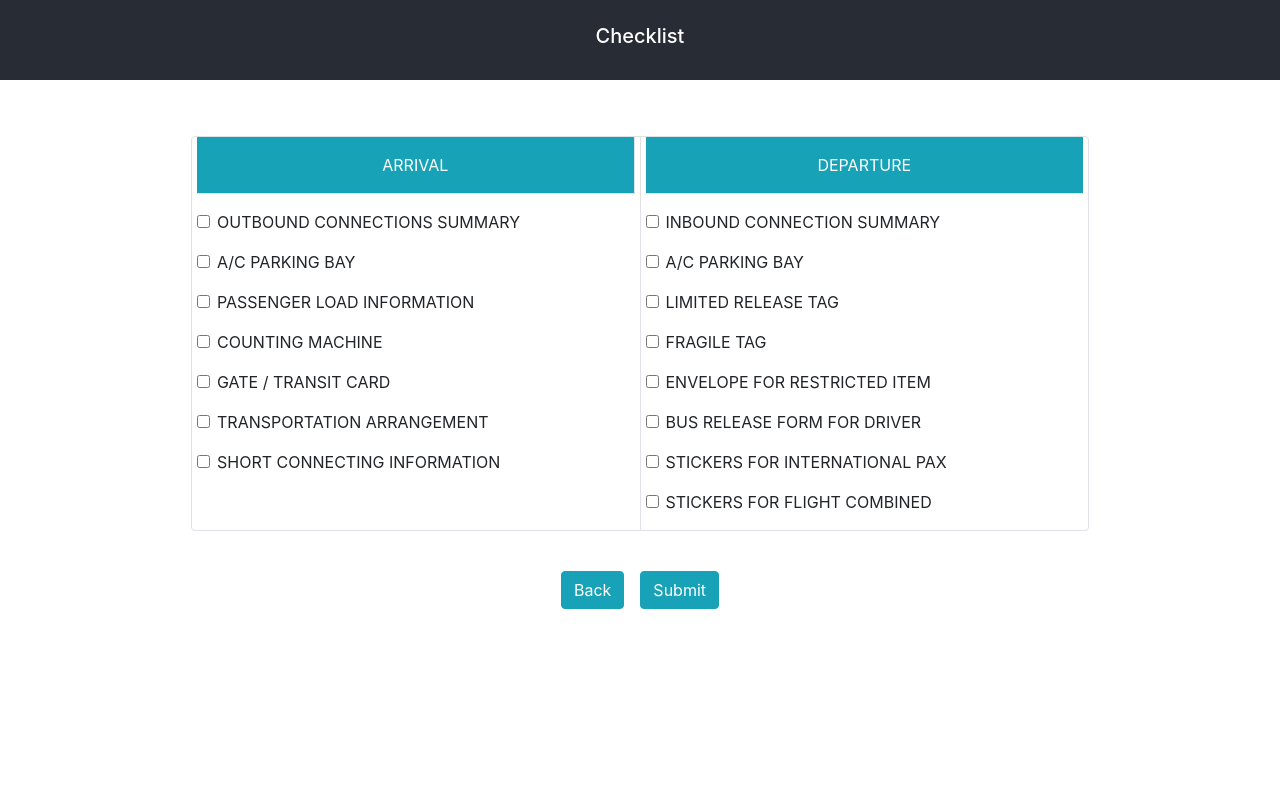
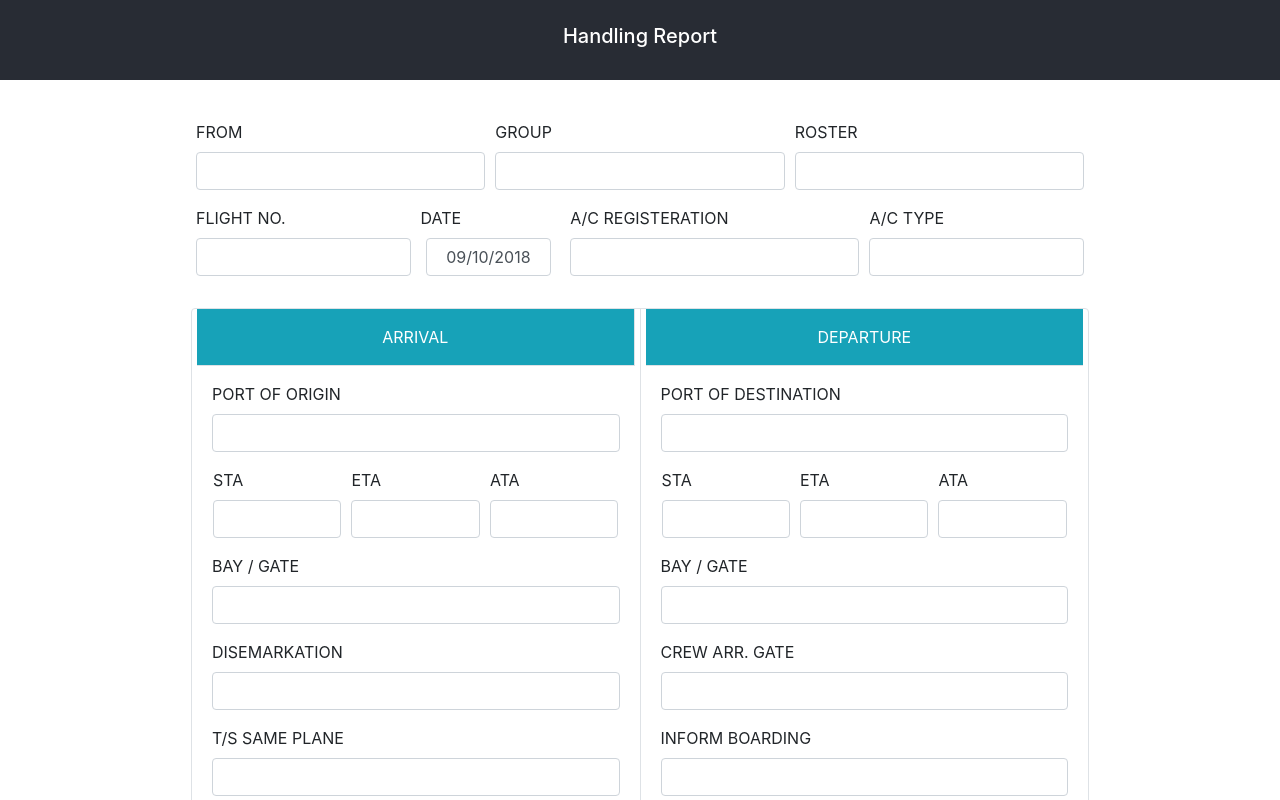
Before and after one commit to suchananw/thai-airway, a React (Create React App) app: page / in a window 1280 px wide. Shown: the top 800 px of the page. Built offline with nearby package versions, Linux system fonts and the light colour scheme.

Commit message:
enable next button

```diff
--- a/src/App.js
+++ b/src/App.js
@@ -7,8 +7,14 @@ class App extends Component {
   constructor() {
     super()
     this.state = {
+      page: 'report'
+    }
+  }
+
+  handleNext(){
+    this.setState({
       page: 'checklist'
-    }
+    })
   }
 
   render() {
@@ -20,7 +26,7 @@ class App extends Component {
         {(this.state.page==='report')
         ?<div class="m-3">
           <ReportForm />
-          <button type="submit" class="btn btn-info">Next</button>
+          <button onClick={this.handleNext} type="submit" class="btn btn-info">Next</button>
         </div>
         :(this.state.page==='checklist')
           ?<div class="m-3">
```
